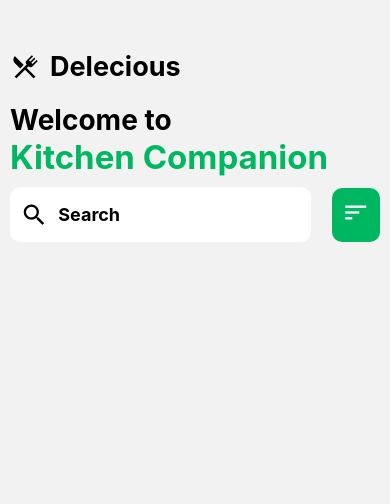
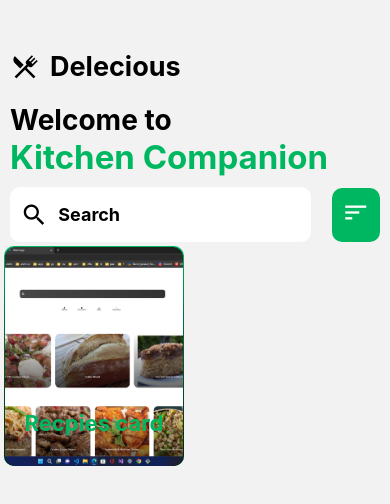
Before and after one commit to Mohameddekow/KitchenCompanion, a React Native app: screen /HomeScreen in a window 390 px wide. Shown: the top 504 px of the page. Built offline with nearby package versions, Linux system fonts and the light colour scheme.

Commit message:
recpies card

```diff
--- /dev/null
+++ b/assets/ImagesAssets.js
@@ -0,0 +1,7 @@
+export const ImagesAssets = {
+  home: require("./home.png"),
+  //   bannerList2: require("./gold.png"),
+  //   bannerList3: require("./dimound.png"),
+  //   bannerList4: require("./busniss.png"),
+  ///you can add more many images like this here.
+};
--- a/package.json
+++ b/package.json
@@ -13,9 +13,11 @@
     "@react-navigation/native-stack": "^6.9.12",
     "@react-navigation/stack": "^6.3.16",
     "expo": "~48.0.18",
+    "expo-linear-gradient": "^12.1.2",
     "expo-status-bar": "~1.4.4",
     "react": "18.2.0",
     "react-native": "0.71.8",
+    "react-native-linear-gradient": "^2.6.2",
     "react-native-vector-icons": "^9.2.0"
   },
   "devDependencies": {
--- /dev/null
+++ b/scr/componets/RecipesCard.js
@@ -0,0 +1,82 @@
+import React from "react";
+import { View, Text, StyleSheet, Image, TouchableOpacity } from "react-native";
+import COLORS from "../conts/colors";
+import { LinearGradient } from "expo-linear-gradient";
+import { ImagesAssets } from "../../assets/ImagesAssets";
+
+const RecipesCard = () => {
+  return (
+    <View style={styles.recipesCardContainer}>
+      <LinearGradient
+        style={styles.gradientStyle}
+        colors={[
+          "rgba(0,0,0,0)",
+          "rgba(0,0,0,0.4)",
+          "rgba(0,0,0,0.6)",
+          "rgba(0,0,0,0.8)",
+        ]}
+        start={{ x: 0, y: 0.1 }}
+        end={{ x: 0, y: 1 }}>
+        <Image
+          style={[styles.recipeImage, { zIndex: -3, position: "absolute" }]}
+          source={ImagesAssets.home}
+        />
+        <Text
+          style={[styles.recpiesText, { zIndex: 3, alignItems: "flex-end" }]}>
+          Recpies card
+        </Text>
+      </LinearGradient>
+    </View>
+  );
+};
+
+const styles = StyleSheet.create({
+  recipeImage: {
+    height: 219,
+    width: 178,
+    borderRadius: 10,
+    justifyContent: "center",
+    alignItems: "center",
+    alignSelf: "center",
+  },
+
+  gradientStyle: {
+    position: "absolute",
+    top: 0,
+    left: 0,
+    right: 0,
+    bottom: 0,
+    justifyContent: "flex-end",
+    alignItems: "center",
+    borderRadius: 10,
+    flex: 1,
+    backfaceVisibility: "visible",
+    backgroundColor: "transparent",
+    zIndex: 4,
+  },
+  // main container
+  recipesCardContainer: {
+    height: 220,
+    width: 180,
+    backgroundColor: COLORS.green,
+    borderRadius: 10,
+    justifyContent: "center",
+    alignItems: "center",
+    flexDirection: "column",
+    padding: 10,
+    margin: 4,
+    zIndex: -5,
+  },
+
+  recpiesText: {
+    fontSize: 22,
+    fontWeight: "bold",
+    justifyContent: "center",
+    alignItems: "flex-end",
+    marginBottom: 30,
+    flexDirection: "column",
+    color: COLORS.green,
+  },
+});
+
+export default RecipesCard;
--- a/scr/view/screens/HomeScreen.js
+++ b/scr/view/screens/HomeScreen.js
@@ -1,14 +1,16 @@
 import React from "react";
-import { View, Text } from "react-native";
+import { View, Text, SafeAreaView } from "react-native";
 import AppLogo from "../../componets/Logo";
 import SearchScreen from "./SearchScreen";
+import RecipesCard from "../../componets/RecipesCard";
 
 function HomeScreen() {
   return (
-    <View>
+    <SafeAreaView>
       <AppLogo />
       <SearchScreen />
-    </View>
+      <RecipesCard />
+    </SafeAreaView>
   );
 }
 
--- a/scr/view/screens/SearchScreen.js
+++ b/scr/view/screens/SearchScreen.js
@@ -3,6 +3,7 @@ import { View, Text, StyleSheet, TextInput } from "react-native";
 import IconSearch from "react-native-vector-icons/MaterialIcons";
 import COLORS from "../../conts/colors";
 import Icon from "react-native-vector-icons/MaterialCommunityIcons";
+
 function SearchScreen() {
   return (
     <View style={style.searchContainer}>
```
Also changed, not shown: scr/view/screens/Vegetarian.js (added, +8 -0 lines), assets/home.png (added), scr/view/screens/Image.js (added), scr/view/screens/Popular.js (added), 1 other file (tests, documents, lock files or other folders).
